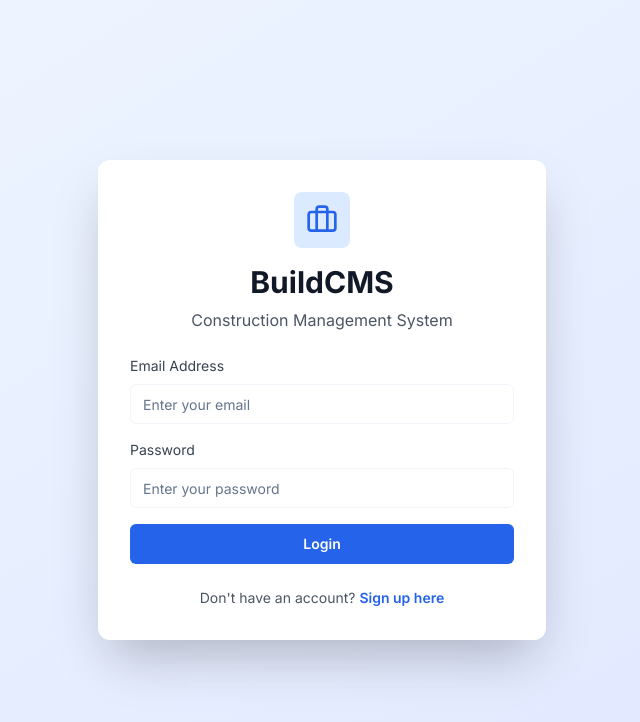
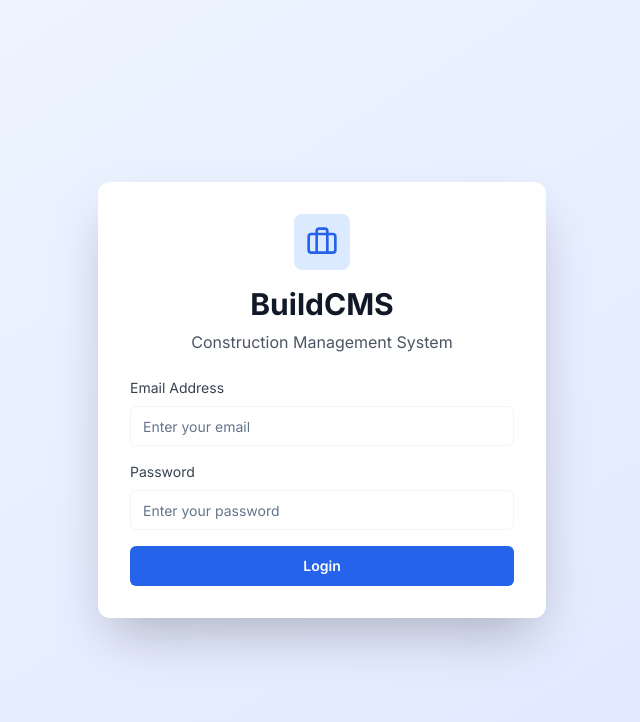
Before and after one commit to charitraa/construction_management_system, a React (Vite) app: page /login in a window 1280 px wide. Shown: the top 722 px of the page, without its empty margins (318-958 px from the left). Built offline with nearby package versions, Linux system fonts and the light colour scheme; no server answers.

Commit message:
refactor(authentication): Remove signup route and UI

```diff
--- a/src/App.tsx
+++ b/src/App.tsx
@@ -8,7 +8,7 @@ import { BrowserRouter, Routes, Route } from "react-router-dom";
 import { DataProvider } from "./context/DataContext";
 import { AuthProvider } from "./context/AuthContext";
 import { ProtectedRoute } from "./components/ProtectedRoute";
-import { Login, SignUp } from "./features/authentication";
+import { Login } from "./features/authentication";
 import Dashboard from "./features/dashboard/pages/Dashboard";
 import Employees from "./features/employees/pages/Employees";
 import Attendance from "./features/attendance/pages/Attendance";
@@ -33,7 +33,6 @@ export function App() {
               <Routes>
                 {/* Public Routes */}
                 <Route path="/login" element={<Login />} />
-                <Route path="/signup" element={<SignUp />} />
 
                 {/* Protected Routes */}
                 <Route
--- a/src/features/authentication/pages/Login.tsx
+++ b/src/features/authentication/pages/Login.tsx
@@ -92,17 +92,6 @@ export default function Login() {
               {loginMutation.isPending ? "Logging in..." : "Login"}
             </Button>
           </form>
-
-          {/* Footer */}
-          <div className="text-center text-sm text-gray-600">
-            Don't have an account?{" "}
-            <Link
-              to="/signup"
-              className="text-blue-600 hover:text-blue-700 font-semibold"
-            >
-              Sign up here
-            </Link>
-          </div>
         </div>
       </div>
     </div>
```
